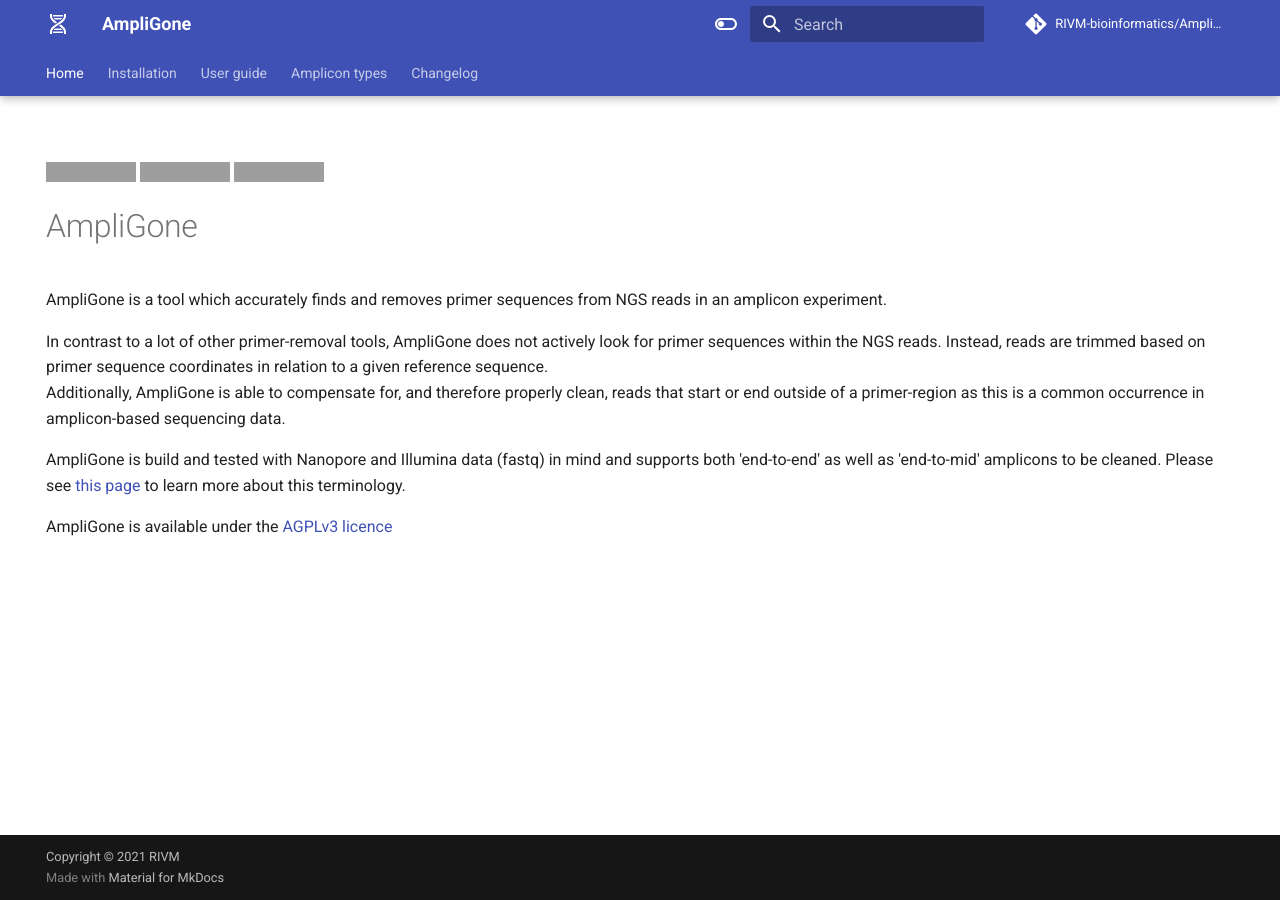
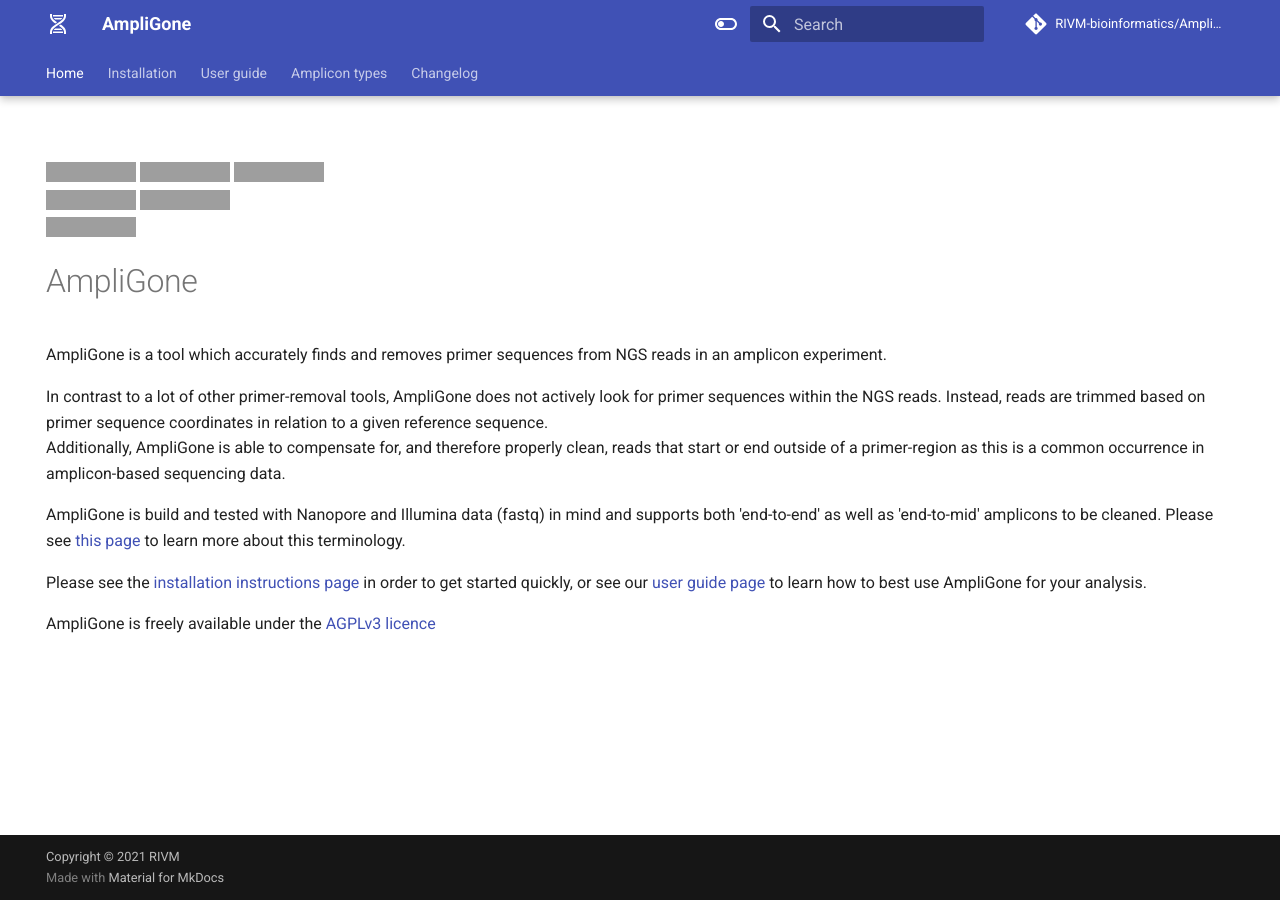
Before and after one commit to RIVM-bioinformatics/AmpliGone, an MkDocs documentation site: the page built from docs/index.md, in a window 1280 px wide. Built offline with MkDocs 1.6.1 and Material for MkDocs 9.7.7, drawn with Linux system fonts in a browser that asks for light colours; comment, search, counter and statistics services are not loaded; the version menu is left out; grey boxes are pictures that could not be loaded.

Commit message:
docs: update documentation site landing page

```diff
--- a/docs/index.md
+++ b/docs/index.md
@@ -16,4 +20,6 @@
 
 AmpliGone is build and tested with Nanopore and Illumina data (fastq) in mind and supports both 'end-to-end' as well as 'end-to-mid' amplicons to be cleaned. Please see [this page](amplicon-types.md) to learn more about this terminology.
 
-AmpliGone is available under the [AGPLv3 licence](https://www.gnu.org/licenses/agpl-3.0.en.html)
+Please see the [installation instructions page](installation.md) in order to get started quickly, or see our [user guide page](user-guide.md) to learn how to best use AmpliGone for your analysis.
+
+AmpliGone is freely available under the [AGPLv3 licence](https://www.gnu.org/licenses/agpl-3.0.en.html)
```
Also changed, not shown: other parts of docs/index.md (+4 -0 lines).
